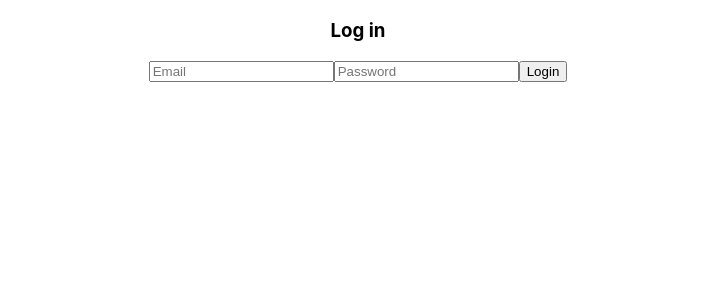
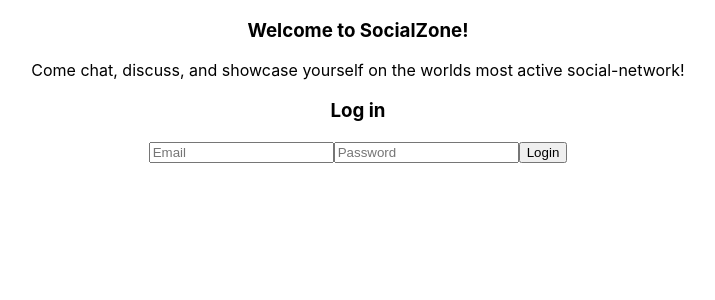
Before and after one commit to daiglewilliam13/socialzone01, a React (Create React App) app: page / in a window 1280 px wide. Shown: the top 300 px of the page, without its empty margins (282-997 px from the left). Built offline with nearby package versions, Linux system fonts and the light colour scheme.

Commit message:
add copywriting

```diff
--- a/src/components/Login/Login.tsx
+++ b/src/components/Login/Login.tsx
@@ -1,9 +1,11 @@
 import React from 'react';
 
-const Login = () => {
-
-    return(
+const Login = () => (
     <div id="login-wrapper">
+        <div id="login-text-wrapper">
+            <h3>Welcome to SocialZone!</h3>
+            <p>Come chat, discuss, and showcase yourself on the worlds most active social-network!</p>
+        </div>
         <h3>Log in</h3>
         <div className="form-wrapper" id="login-form">
             <form>
@@ -14,6 +16,5 @@ const Login = () => {
         </div>
     </div>
 )
-}
 
 export default Login;
```
Lines whose indentation alone changed are shown as unchanged.
